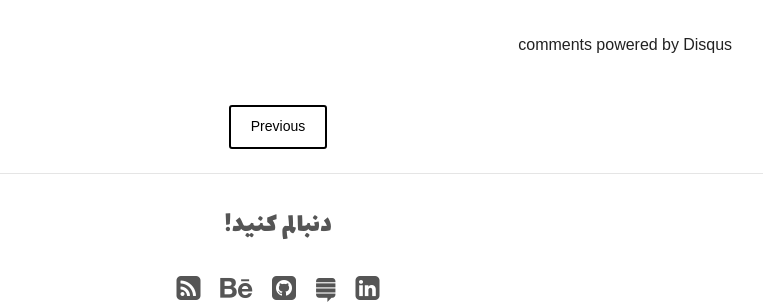
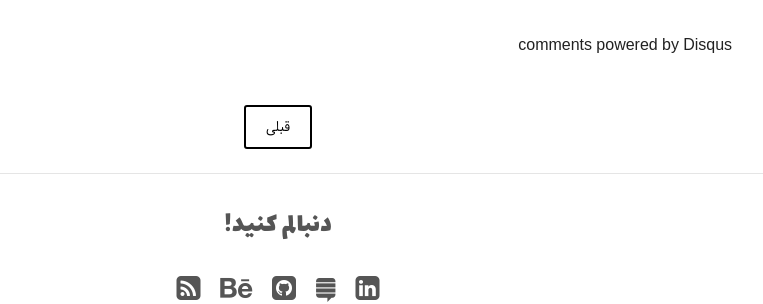
Before and after one commit to pooya-golchian/farsi, a Jekyll site: the page built from _posts/articles/2017-01-22-axprint-redesign.md, in a window 1280 px wide and 900 px high, scrolled down 1778 px. Shown: the part 476-780 px from the top of the window, without its empty margins (362-1125 px from the left). Built offline with Jekyll 4.4.1, drawn with Linux system fonts in a browser that asks for light colours; nearby versions of some CDN libraries; some web fonts are replaced; comment, search, counter and statistics services are not loaded.

Commit message:
Translate BugFIX

```diff
--- a/_layouts/post.html
+++ b/_layouts/post.html
@@ -51,10 +51,10 @@
     </div><!-- /.entry-wrapper -->
     <nav class="pagination" role="navigation">
       {% if page.previous %}
-        <a href="{{ site.url }}{{ page.previous.url }}" class="btn" title="{{ page.previous.title }}">Previous</a>
+        <a href="{{ site.url }}{{ page.previous.url }}" class="btn" title="{{ page.previous.title }}">قبلی</a>
       {% endif %}
       {% if page.next %}
-        <a href="{{ site.url }}{{ page.next.url }}" class="btn" title="{{ page.next.title }}">Next</a>
+        <a href="{{ site.url }}{{ page.next.url }}" class="btn" title="{{ page.next.title }}">بعدی</a>
       {% endif %}
     </nav><!-- /.pagination -->
   </article>
```
